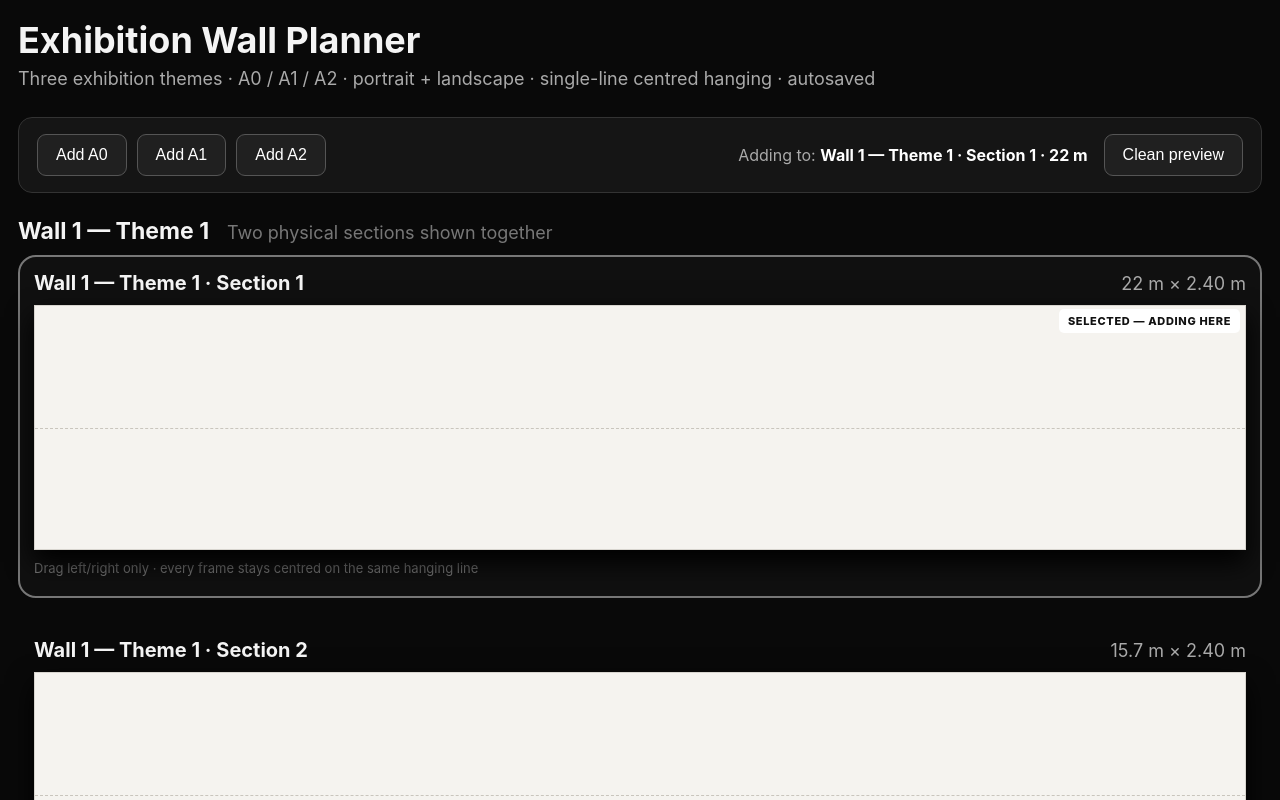
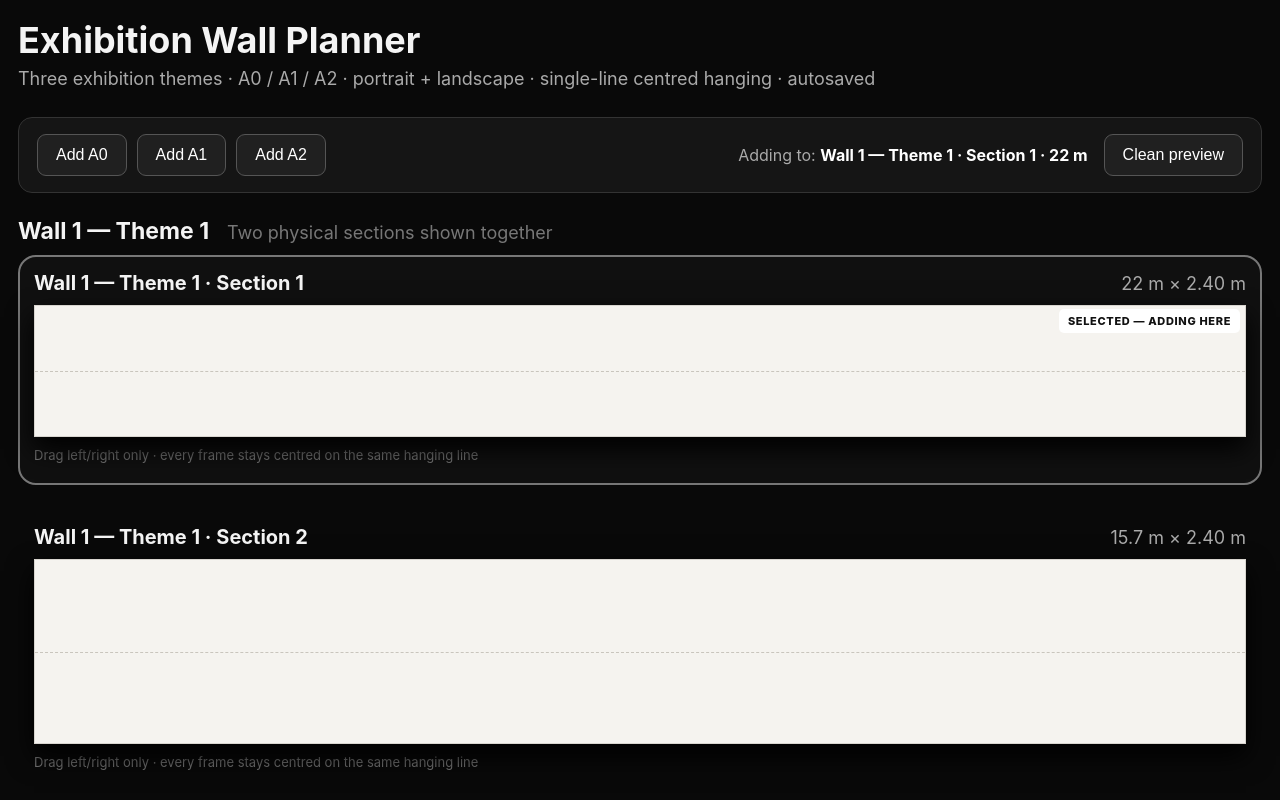
Before and after one commit to habakisstavros-dev/exhibition-wall-planner-2026, a React (Vite) app: page / in a window 1280 px wide. Shown: the top 800 px of the page. Built offline with nearby package versions, Linux system fonts and the light colour scheme.

Commit message:
Add files via upload

```diff
--- a/src/App.jsx
+++ b/src/App.jsx
@@ -140,7 +140,7 @@ export default function App() {
               </div>
               {selectedWall === wall.id && <div className="selectedBadge">SELECTED — ADDING HERE</div>}
 
-              <div className="wall">
+              <div className="wall" style={{ aspectRatio: `${wall.width} / ${wall.height}` }}>
                 <div className="centerline" />
                 {(items[wall.id] || []).map(item => {
                   const left = (item.x / wall.width) * 100;
```
Also changed, not shown: src/styles.css (+1 -1 lines).
